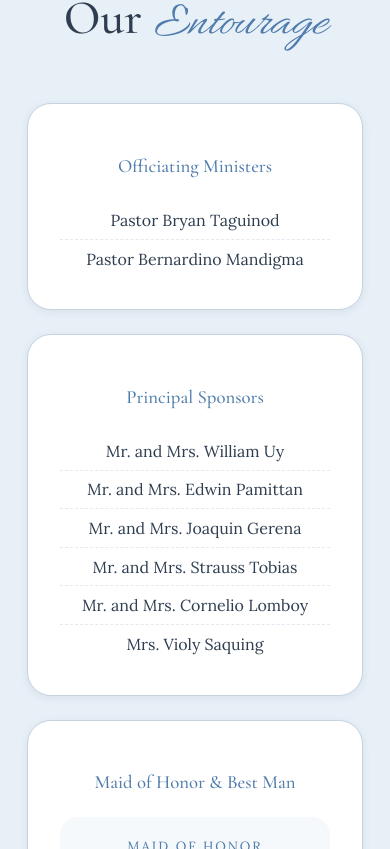
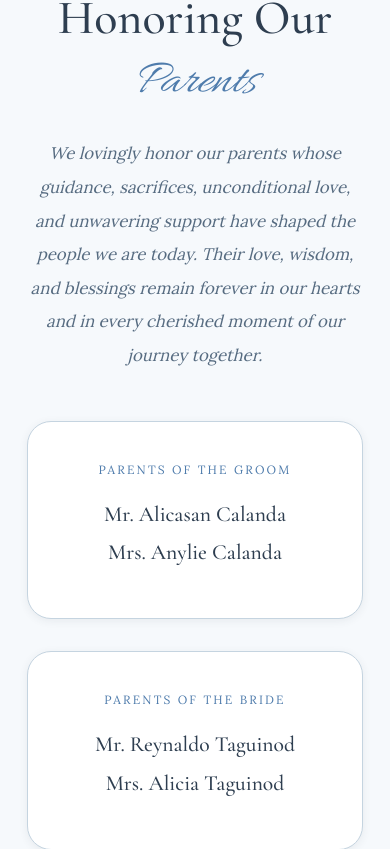
Before and after one commit to MohamadAli20/sr-wedding, a React (Vite) app: page / in a window 390 px wide. Shown: the part 3755-4604 px from the top of the page. Built offline with nearby package versions, Linux system fonts and the light colour scheme; no server answers.

Commit message:
Add honoring parents and more musics

```diff
--- a/src/components/MusicPlayer/MusicPlayer.jsx
+++ b/src/components/MusicPlayer/MusicPlayer.jsx
@@ -1,22 +1,35 @@
 import { useEffect, useRef, useState } from "react";
 import { FaMusic, FaPause } from "react-icons/fa";
 import "./MusicPlayer.css";
+
+const playlist = [
+    "/music/BeautifulInWhite.mp3",
+    "/music/Zaheen-NahalalKawin.mp3",
+    "/music/Firehouse-LoveofaLifetime.mp3",
+    // Add more songs here
+];
 
 export default function MusicPlayer() {
     const audioRef = useRef(null);
 
     const [playing, setPlaying] = useState(false);
+    const [currentSong, setCurrentSong] = useState(0);
 
+    // Restore playback state
     useEffect(() => {
-        const audio = audioRef.current;
-
         const saved = localStorage.getItem("musicPlaying");
 
         if (saved === "true") {
-            audio.play().catch(() => {});
             setPlaying(true);
         }
     }, []);
+
+    // Play whenever the song changes
+    useEffect(() => {
+        if (playing && audioRef.current) {
+            audioRef.current.play().catch(() => {});
+        }
+    }, [currentSong, playing]);
 
     const toggleMusic = () => {
         if (!audioRef.current) return;
@@ -25,20 +38,25 @@ export default function MusicPlayer() {
             audioRef.current.pause();
             localStorage.setItem("musicPlaying", "false");
         } else {
-            audioRef.current.play();
+            audioRef.current.play().catch(() => {});
             localStorage.setItem("musicPlaying", "true");
         }
 
         setPlaying(!playing);
     };
 
+    // Automatically play the next song
+    const nextSong = () => {
+        setCurrentSong((prev) => (prev + 1) % playlist.length);
+    };
+
     return (
         <>
             <audio
                 ref={audioRef}
-                src="/music/BeautifulInWhite.mp3"
-                loop
+                src={playlist[currentSong]}
                 preload="auto"
+                onEnded={nextSong}
             />
 
             <button
--- a/src/components/Navbar/Navbar.jsx
+++ b/src/components/Navbar/Navbar.jsx
@@ -6,6 +6,7 @@ const links=[
     ['Home','home'],
     ['Our Story','story'],
     ['Wedding','wedding'],
+    ['Parents', 'parents'],
     ['Entourage', 'entourage'],
     ['Gallery','gallery'],
     ['Gift Registry','gifts'],
--- /dev/null
+++ b/src/components/Parents/Parents.css
@@ -0,0 +1,68 @@
+.parents-section{
+    text-align:center;
+    background:var(--color-background);
+}
+
+.parents-section h2{
+    font-size:clamp(3rem,5vw,4.3rem);
+}
+
+.parents-intro{
+    max-width:760px;
+    margin:2rem auto 4rem;
+    line-height:2;
+    color:var(--color-text-light);
+    font-size:1.05rem;
+    font-style:italic;
+}
+
+.parents-grid{
+    display:grid;
+    grid-template-columns:repeat(2,1fr);
+    gap:2rem;
+    max-width:900px;
+    margin:auto;
+}
+
+.parent-card{
+    background:#fff;
+    padding:2.5rem;
+    border-radius:24px;
+    border:1px solid var(--color-border);
+    box-shadow:var(--shadow-sm);
+    transition:.3s;
+}
+
+.parent-card:hover{
+    transform:translateY(-5px);
+    box-shadow:var(--shadow-md);
+}
+
+.parent-card small{
+    display:block;
+    text-transform:uppercase;
+    letter-spacing:.18em;
+    color:var(--color-primary);
+    margin-bottom:1.5rem;
+    font-size:.75rem;
+}
+
+.parent-card h3{
+    margin:.8rem 0;
+    font-size:1.35rem;
+    font-family:var(--font-heading);
+    font-weight:500;
+    color:var(--color-text);
+}
+
+@media(max-width:768px){
+
+    .parents-grid{
+        grid-template-columns:1fr;
+    }
+
+    .parents-intro{
+        margin:1.5rem auto 3rem;
+    }
+
+}
--- /dev/null
+++ b/src/components/Parents/Parents.jsx
@@ -0,0 +1,66 @@
+import "./Parents.css";
+
+const parents = {
+    groom: {
+        title: "Parents of the Groom",
+        names: [
+            "Mr. Alicasan Calanda",
+            "Mrs. Anylie Calanda",
+        ],
+    },
+    bride: {
+        title: "Parents of the Bride",
+        names: [
+            "Mr. Reynaldo Taguinod",
+            "Mrs. Alicia Taguinod",
+        ],
+    },
+};
+
+export default function Parents() {
+    return (
+        <section className="section parents-section" id="parents">
+
+            <p className="kicker">
+                With Love & Gratitude
+            </p>
+
+            <h2>
+                Honoring Our <em>Parents</em>
+            </h2>
+
+            <p className="parents-intro">
+                We lovingly honor our parents whose guidance, sacrifices,
+                unconditional love, and unwavering support have shaped the
+                people we are today. Their love, wisdom, and blessings remain
+                forever in our hearts and in every cherished moment of our
+                journey together.
+            </p>
+
+            <div className="parents-grid">
+
+                <article className="parent-card">
+
+                    <small>{parents.groom.title}</small>
+
+                    {parents.groom.names.map((parent) => (
+                        <h3 key={parent}>{parent}</h3>
+                    ))}
+
+                </article>
+
+                <article className="parent-card">
+
+                    <small>{parents.bride.title}</small>
+
+                    {parents.bride.names.map((parent) => (
+                        <h3 key={parent}>{parent}</h3>
+                    ))}
+
+                </article>
+
+            </div>
+
+        </section>
+    );
+}
--- a/src/pages/Home.jsx
+++ b/src/pages/Home.jsx
@@ -3,6 +3,7 @@ import Hero from "../components/Hero/Hero";
 import Countdown from "../components/Countdown/Countdown";
 import Story from "../components/Story/Story";
 import WeddingDetails from "../components/WeddingDetails/WeddingDetails";
+import Parents from "../components/Parents/Parents";
 import Entourage from "../components/Entourage/Entourage";
 import Gallery from "../components/Gallery/Gallery";
 import GiftRegistry from "../components/GiftRegistry/GiftRegistry";
@@ -18,6 +19,7 @@ export default function Home() {
         <Countdown />
         <Story />
         <WeddingDetails />
+        <Parents />
         <Entourage />
         <Gallery />
         <GiftRegistry />
```
Also changed, not shown: 2 other files (tests, documents, lock files or other folders).
